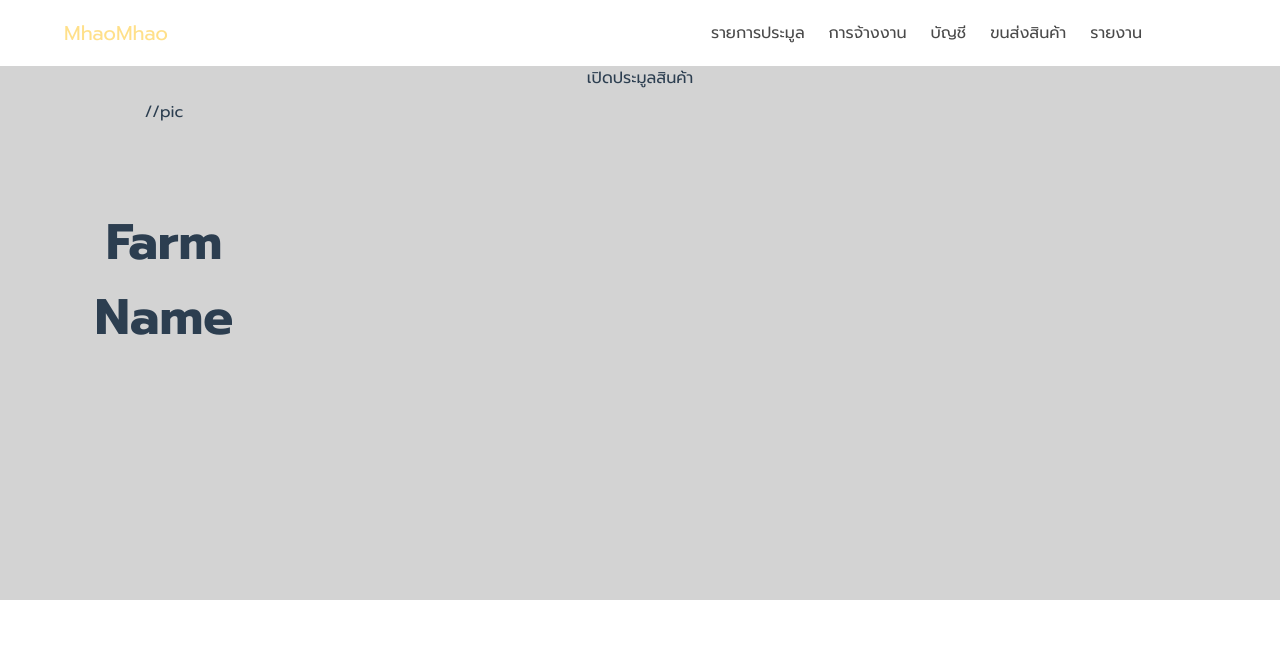
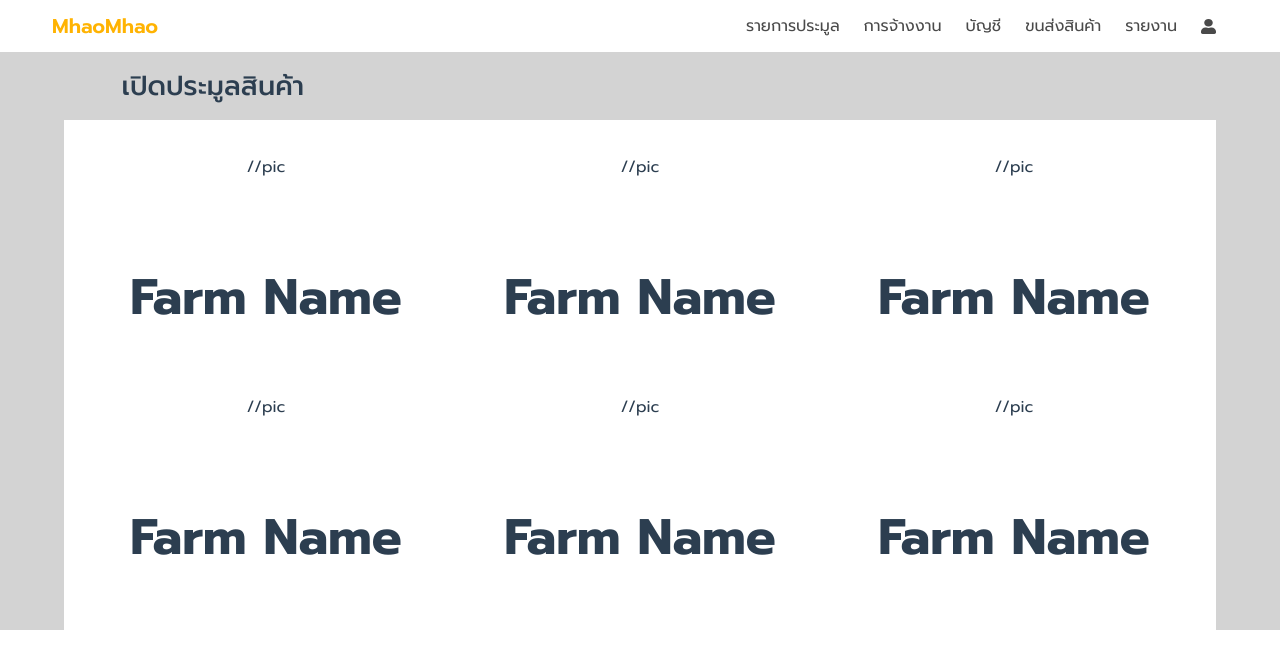
Before and after one commit to t11x/mhaomhao, a Vue app: page /choosefarm in a window 1280 px wide. Shown: the top 668 px of the page. Built offline with nearby package versions, Linux system fonts and the light colour scheme.

Commit message:
fix farmbox

```diff
--- a/src/App.vue
+++ b/src/App.vue
@@ -4,7 +4,7 @@
         <nav class="navbar" role="navigation" aria-label="main navigation">
           <div class="container">
           <div class="navbar-brand">
-            <a class="navbar-item has-text-warning is-size-5">
+            <a class="logo">
             MhaoMhao
             </a>
           </div>
@@ -27,7 +27,7 @@
               รายงาน
             </a>
             <div class="navbar-item">
-              <user-icon :width="20" :height="20"/>
+              <user-icon width="20px" height="20px" />
             </div>
            </div>
           </div>
@@ -62,4 +62,12 @@ export default {
 #navbar {
   width: 100%;
 }
+.logo{
+  display: flex;
+  font-size: 20px;
+  text-align: center;
+  align-items: center;
+  font-weight: 600;
+  color: #FFB302;
+}
 </style>
--- a/src/assets/icons/user-solid.vue
+++ b/src/assets/icons/user-solid.vue
@@ -1,10 +1,8 @@
 <template>
-    <div :style="{ width: '50px', height: '50px' }">
-        <svg preserveAspectRatio="none" aria-hidden="true" data-prefix="fas" data-icon="user" class="svg-inline--fa fa-user fa-w-14" role="img" xmlns="http://www.w3.org/2000/svg" viewBox="0 0 40 50">
-            <path fill="currentColor" d="M224 256c70.7 0 128-57.3 128-128S294.7 0 224 0 96 57.3 96 128s57.3 128 128 128zm89.6 32h-16.7c-22.2 10.2-46.9 16-72.9 16s-50.6-5.8-72.9-16h-16.7C60.2 288 0 348.2 0 422.4V464c0 26.5 21.5 48 48 48h352c26.5 0 48-21.5 48-48v-41.6c0-74.2-60.2-134.4-134.4-134.4z"></path>
-        </svg>
-    </div>
-</template>s
+    <svg width="15" height="15" preserveAspectRatio="none" aria-hidden="true" data-prefix="fas" data-icon="user" class="svg-inline--fa fa-user fa-w-14" role="img" xmlns="http://www.w3.org/2000/svg" viewBox="0 0 448 512">
+        <path fill="currentColor" d="M224 256c70.7 0 128-57.3 128-128S294.7 0 224 0 96 57.3 96 128s57.3 128 128 128zm89.6 32h-16.7c-22.2 10.2-46.9 16-72.9 16s-50.6-5.8-72.9-16h-16.7C60.2 288 0 348.2 0 422.4V464c0 26.5 21.5 48 48 48h352c26.5 0 48-21.5 48-48v-41.6c0-74.2-60.2-134.4-134.4-134.4z"></path>
+    </svg>
+</template>
 
 <script>
 export default {
--- a/src/components/FarmBox.vue
+++ b/src/components/FarmBox.vue
@@ -1,6 +1,5 @@
 <template>
 <!-- <h1>{{ msg }}</h1> -->
-  <div class="card-container">
     <div class="farm-card">
       <div class="farm-pic">//pic</div>
       <div class="farm-desc">
@@ -8,7 +7,6 @@
 
       </div>
     </div>
-  </div>
 </template>
 
 <script>
@@ -22,14 +20,17 @@ export default {
 
 <!-- Add "scoped" attribute to limit CSS to this component only -->
 <style scoped lang="scss">
-  .card-container{
-    display: flex;
-    justify-content: space-between;
+
+  .farm-card{
+    width: 150px;
+    background-color: white;
+    flex-basis: 30%;
+    padding: 20px;
+    margin-bottom: 20px;
   }
-  .farm-card{
-    margin-top: 10px;
-    width: 200px;
-    height: 500px;
+  .farm-card:hover{
+    box-shadow: 0 0 11px #FFB302;;
+
   }
   .farm-pic{
     position: relative;
--- a/src/views/ChooseFarm.vue
+++ b/src/views/ChooseFarm.vue
@@ -1,8 +1,13 @@
 <template>
   <div class="ChooseFarm">
     <div class="container">
-    <h1>เปิดประมูลสินค้า</h1>
+      <div class="auc-title">เปิดประมูลสินค้า</div>
     <div class="card-container">
+    <FarmBox msg="Hi"/>
+    <FarmBox msg="Hi"/>
+    <FarmBox msg="Hi"/>
+    <FarmBox msg="Hi"/>
+    <FarmBox msg="Hi"/>
     <FarmBox msg="Hi"/>
     </div>
     </div>
@@ -24,6 +29,22 @@ export default {
 <style lang="scss" scoped>
   .card-container{
     display: flex;
-    justify-content: space-between;
+    // flex-wrap: wrap;
+    flex-flow: row wrap;
+    justify-content:space-around;
+    align-items:flex-start;
+    background-color: white;
+    padding: 15px;
+    height: 150%;
+  }
+  .auc-title{
+    display: flex;
+    font-size: 27px;
+    font-weight: 500;
+    justify-content: flex-start;
+    margin-left: 5%;
+    margin-top: 1.2%;
+    margin-bottom: 1.2%;
+
   }
 </style>
```
